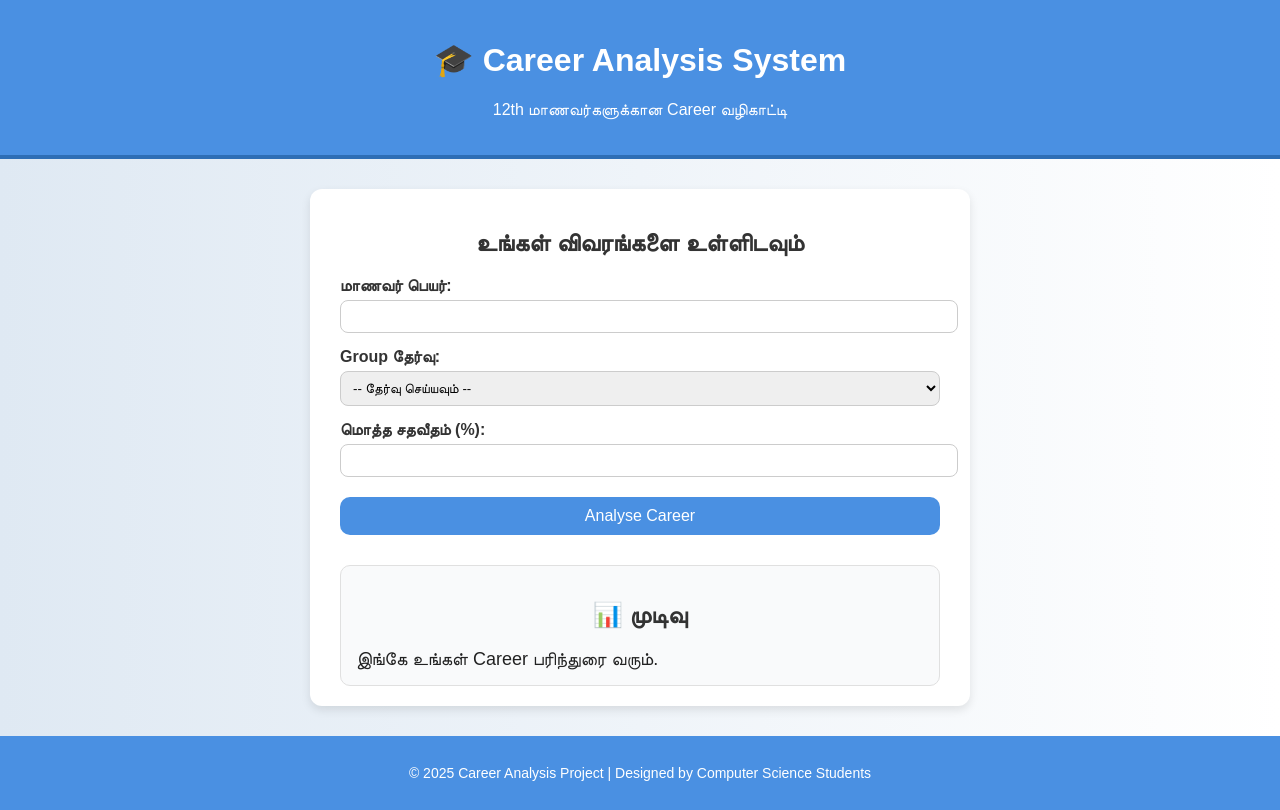
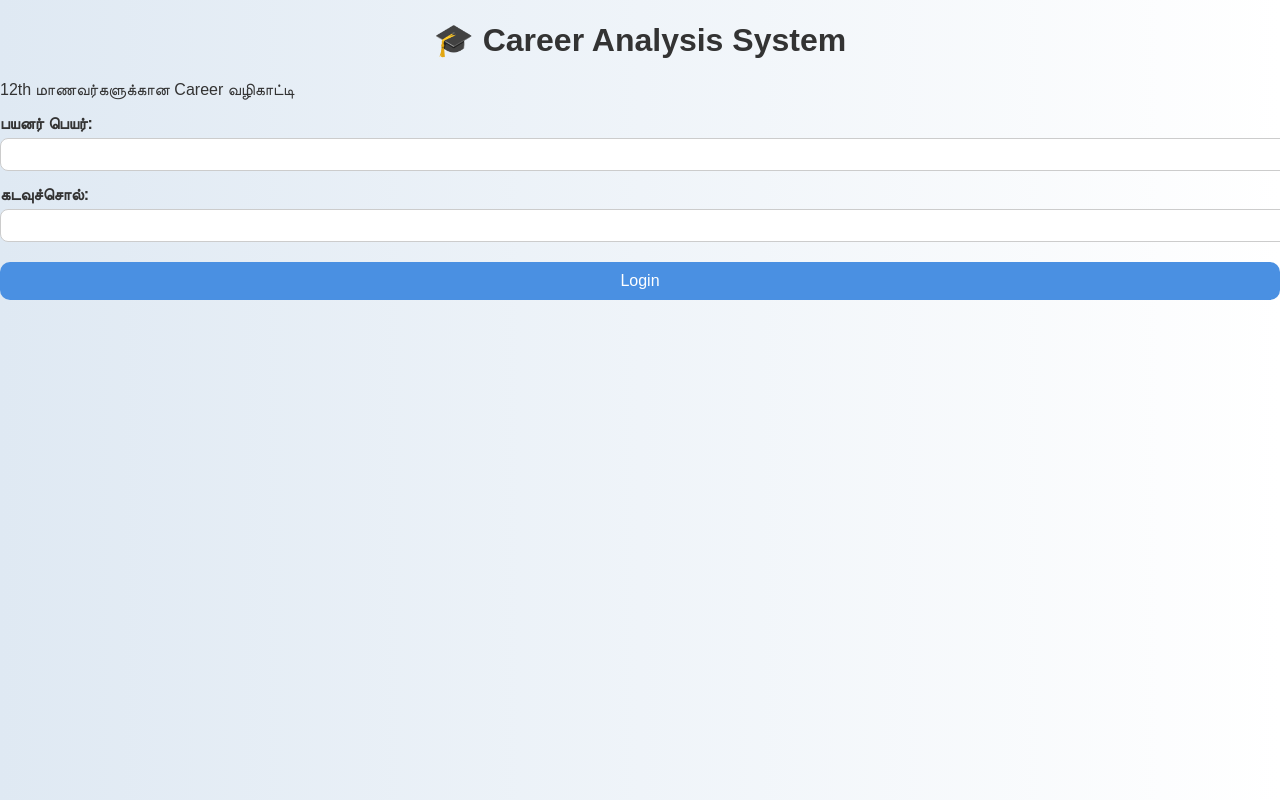
Before and after one commit to Sathyavarshinib/Svcode, a plain HTML site: page index.html in a window 1280 px wide. Drawn offline with Linux system fonts and the light colour scheme.

Commit message:
Update index.html

```diff
--- a/index.html
+++ b/index.html
@@ -3,47 +3,38 @@
 <head>
   <meta charset="UTF-8">
   <meta name="viewport" content="width=device-width, initial-scale=1.0">
-  <title>Career Analysis System</title>
+  <title>Login - Career Analysis System</title>
   <link rel="stylesheet" href="style.css">
 </head>
 <body>
-  <header>
+  <div class="container">
     <h1>🎓 Career Analysis System</h1>
     <p>12th மாணவர்களுக்கான Career வழிகாட்டி</p>
-  </header>
 
-  <main>
-    <section class="form-section">
-      <h2>உங்கள் விவரங்களை உள்ளிடவும்</h2>
-      <form id="careerForm">
-        <label>மாணவர் பெயர்:</label>
-        <input type="text" id="name" required>
+    <form id="loginForm">
+      <label>பயனர் பெயர்:</label>
+      <input type="text" id="username" required>
 
-        <label>Group தேர்வு:</label>
-        <select id="group" required>
-          <option value="">-- தேர்வு செய்யவும் --</option>
-          <option value="science">Science</option>
-          <option value="commerce">Commerce</option>
-          <option value="arts">Arts</option>
-        </select>
+      <label>கடவுச்சொல்:</label>
+      <input type="password" id="password" required>
 
-        <label>மொத்த சதவீதம் (%):</label>
-        <input type="number" id="percentage" required min="0" max="100">
+      <button type="submit">Login</button>
+    </form>
+  </div>
 
-        <button type="submit">Analyse Career</button>
-      </form>
-    </section>
+  <script>
+    document.getElementById("loginForm").addEventListener("submit", function(e){
+      e.preventDefault();
+      const user = document.getElementById("username").value.trim();
+      const pass = document.getElementById("password").value.trim();
 
-    <section class="result-section" id="resultSection">
-      <h2>📊 முடிவு</h2>
-      <div id="resultOutput">இங்கே உங்கள் Career பரிந்துரை வரும்.</div>
-    </section>
-  </main>
-
-  <footer>
-    <p>© 2025 Career Analysis Project | Designed by Computer Science Students</p>
-  </footer>
-
-  <script src="script.js"></script>
+      if(user === "student" && pass === "12345"){
+        localStorage.setItem("username", user);
+        window.location.href = "quiz.html";
+      } else {
+        alert("தவறான பயனர் பெயர் அல்லது கடவுச்சொல்!");
+      }
+    });
+  </script>
 </body>
 </html>
```
